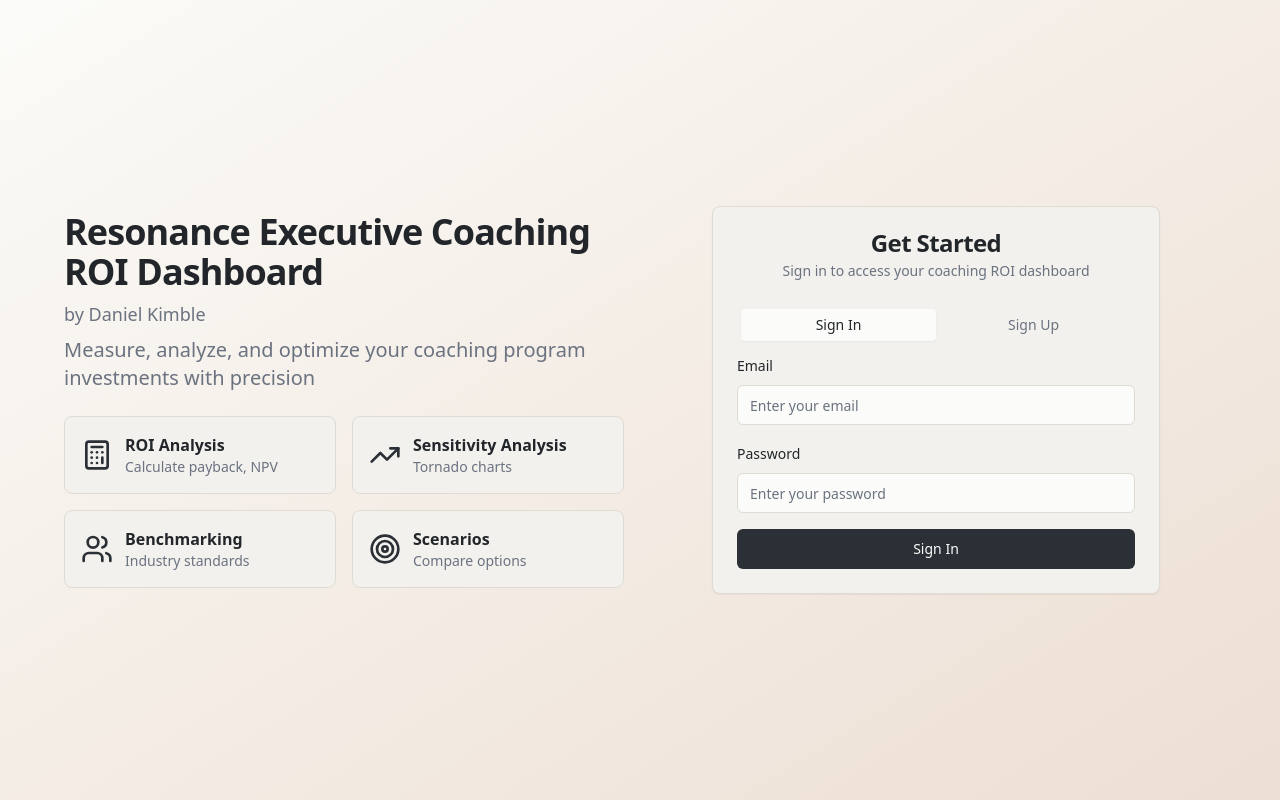
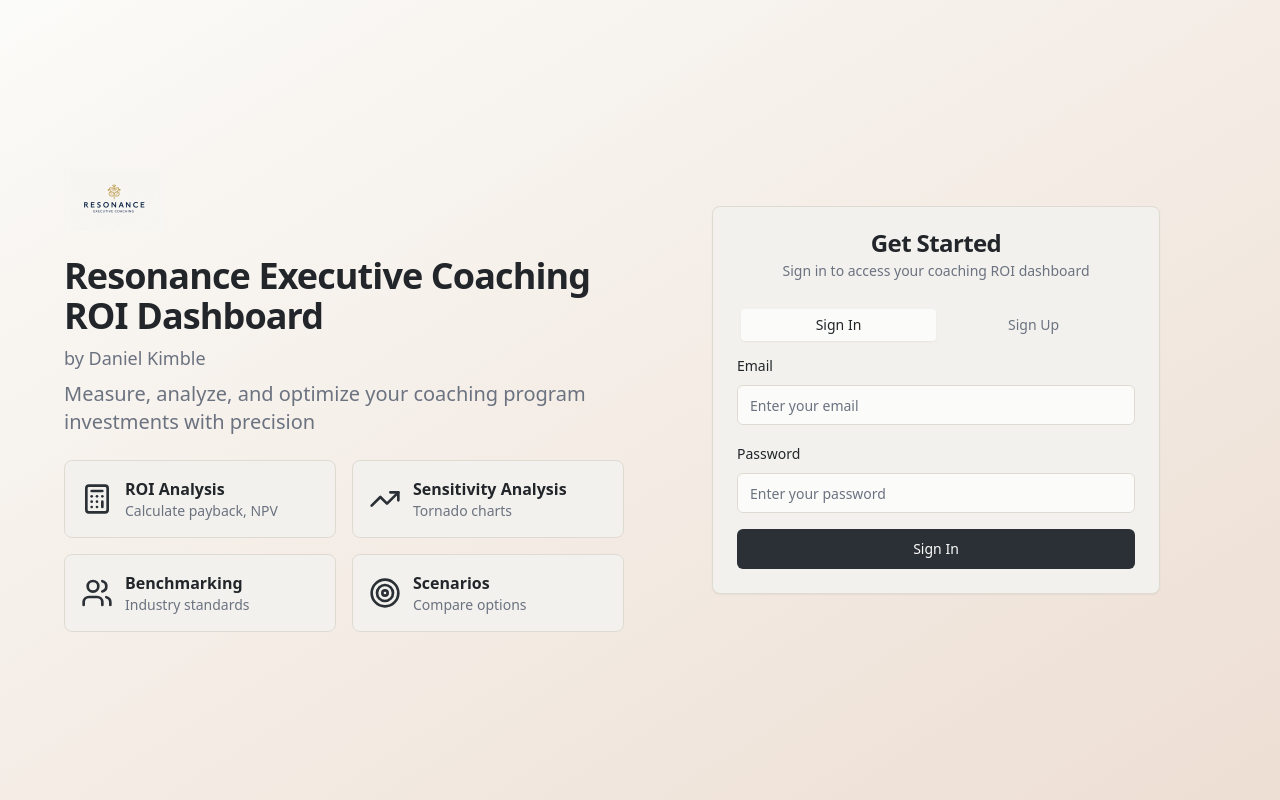
Before and after one commit to dankimble-code/ROIApp, a React (Vite) app: page /auth in a window 1280 px wide. Built offline with nearby package versions, Linux system fonts and the light colour scheme.

Commit message:
Add logo to sign-in page
Add the Resonance Executive Coaching logo to the sign-in page.

```diff
--- a/src/pages/Auth.tsx
+++ b/src/pages/Auth.tsx
@@ -7,6 +7,7 @@ import { Label } from '@/components/ui/label';
 import { Card, CardContent, CardDescription, CardHeader, CardTitle } from '@/components/ui/card';
 import { Tabs, TabsContent, TabsList, TabsTrigger } from '@/components/ui/tabs';
 import { Calculator, TrendingUp, Users, Target } from 'lucide-react';
+import resonanceLogo from '@/assets/resonance-logo.png';
 
 export default function Auth() {
   const { user, signIn, signUp, loading } = useAuth();
@@ -48,6 +49,13 @@ export default function Auth() {
       <div className="w-full max-w-6xl grid grid-cols-1 lg:grid-cols-2 gap-8 items-center">
         {/* Hero Section */}
         <div className="text-center lg:text-left space-y-6">
+          <div className="flex justify-center lg:justify-start mb-6">
+            <img
+              src={resonanceLogo}
+              alt="Resonance Executive Coaching"
+              className="h-16 w-auto"
+            />
+          </div>
           <div className="space-y-2">
             <h1 className="text-4xl font-bold tracking-tight text-foreground">
               Resonance Executive Coaching ROI Dashboard
```
Also changed, not shown: src/assets/resonance-logo.png (added).
